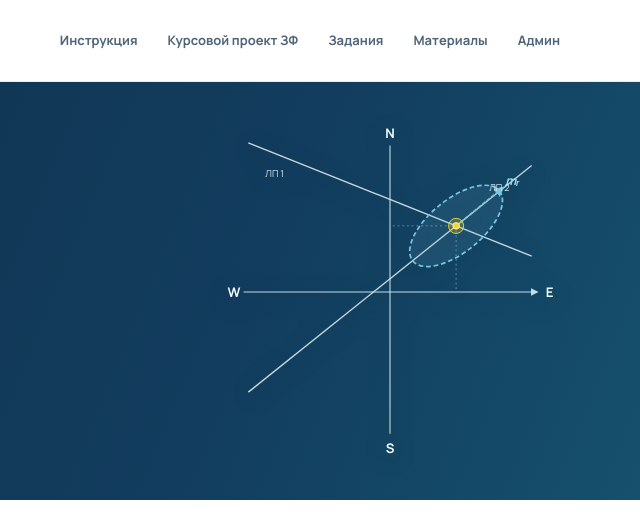
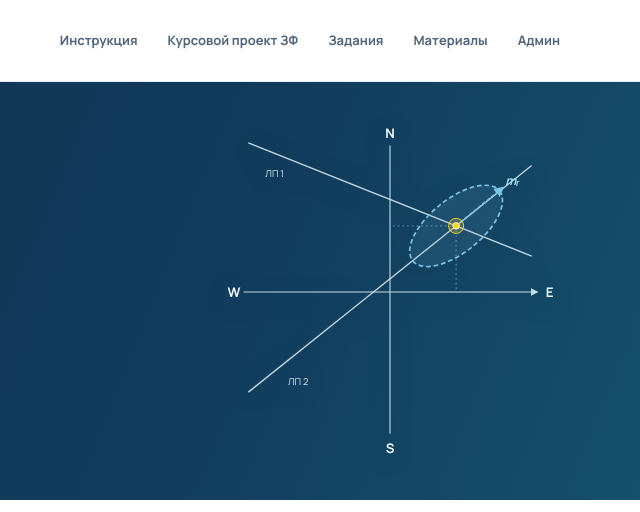
Before and after one commit to savatodigit/math-navigation, a plain HTML site: page index.html in a window 1280 px wide. Shown: the top 512 px of the page, 640-1280 px from the left. Drawn offline with nearby package versions, Linux system fonts and the light colour scheme.

Commit message:
Move LP2 label to lower-left location indicated

```diff
--- a/index.html
+++ b/index.html
@@ -76,7 +76,7 @@
             </g>
             <g class="position-labels">
               <text x="48" y="58">ЛП 1</text>
-              <text x="285" y="73">ЛП 2</text>
+              <text x="72" y="278">ЛП 2</text>
 
             </g>
           </svg>
```
